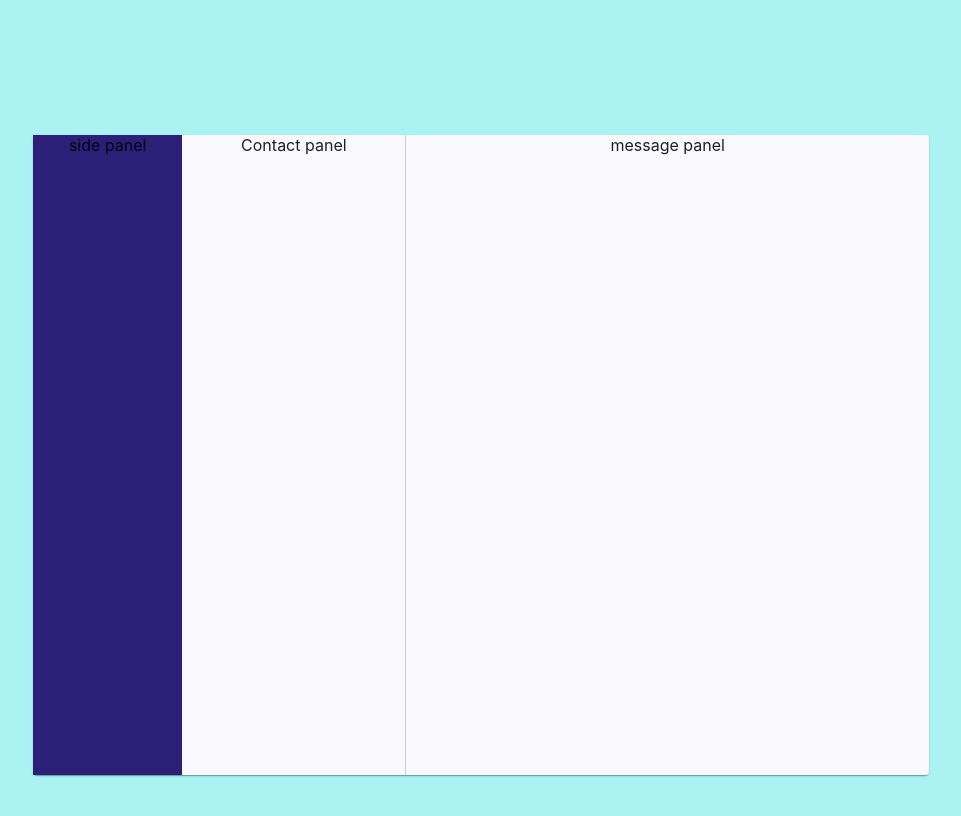
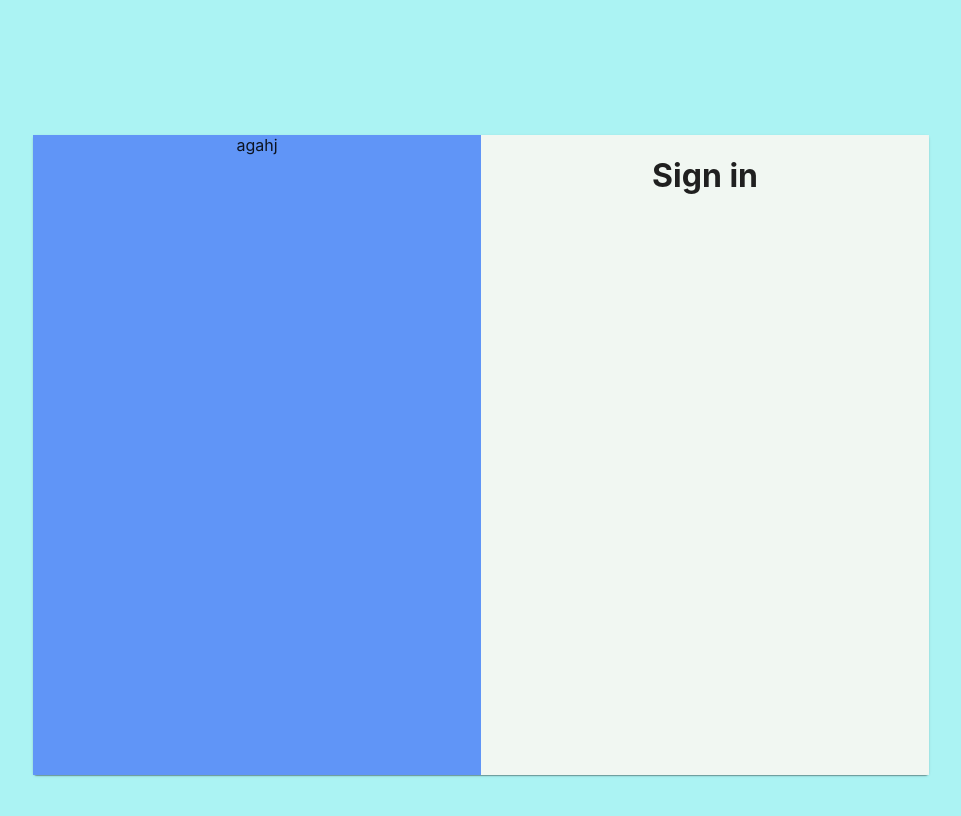
Before and after one commit to payal1206/Chat_Plus_App, a React (Create React App) app: page / in a window 1280 px wide. Shown: the top 816 px of the page, without its empty margins (189-1150 px from the left). Built offline with nearby package versions, Linux system fonts and the light colour scheme.

Commit message:
added signin modal

```diff
--- a/src/App.js
+++ b/src/App.js
@@ -3,12 +3,14 @@ import "./App.css";
 
 import Layout from "./component/dashboard/layout/layout";
 import Dashboard from "./component/dashboard/dashboard";
+import Signin from "./component/signin/signin";
 
 function App() {
   return (
     <div className="App">
       <Layout>
-        <Dashboard />
+        {/* <Dashboard /> */}
+        <Signin />
       </Layout>
     </div>
   );
--- a/src/component/signin/form1.js
+++ b/src/component/signin/form1.js
@@ -1,79 +1,77 @@
-// import React from "react";
+import React from "react";
 
-// import { Button, Col, Form, Row, Input, Typography } from "antd";
+function Form1() {
+  return (
+    <div>
+      <h1>Sign in</h1>
+    </div>
+  );
+}
 
-// const { Title, Text } = Typography;
+export default Form1;
 
-// function Form1() {
-//   return (
-//     <>
-//       <Title style={{}}>CHAT+APP LOGIN</Title>
-//       <Form
-//         style={{
-//           align: "middle",
-//           justify: "center",
-//           padding: "150px",
-//           color: "black",
-//         }}
-//       >
-//         <Form.Item
-//           style={{
-//             fontSize: "20px",
-//           }}
-//           label="Email"
-//           name="email"
-//           rules={[
-//             {
-//               required: true,
-//               message: "Please input a valid email!",
-//               type: "email",
-//             },
-//           ]}
-//         >
-//           <Input
-//             style={{ width: "200px", color: "black", height: "15px" }}
-//             placeholder="example@.com"
-//           />
-//         </Form.Item>
-//         <br />
-//         <Form.Item
-//           style={{
-//             fontSize: "20px",
-//           }}
-//           label="Password"
-//           name="password"
-//           rules={[
-//             {
-//               required: true,
-//               message: "Please enter password",
-//             },
-//           ]}
-//         >
-//           <Input.Password
-//             style={{ width: "350px", color: "black" }}
-//             placeholder="*****"
-//           />
-//         </Form.Item>
-//         <br />
-//         <Form.Item>
-//           <Button
-//             type="secondary"
-//             htmlType="submit"
-//             block
-//             style={{
-//               borderRadius: "70px",
-//               width: "120px",
-//               color: "blue",
-//               fontSize: "20px",
-//             }}
-//           >
-//             {" "}
-//             Login
-//           </Button>
-//         </Form.Item>
-//       </Form>
-//     </>
-//   );
-// }
-
-// export default Form1;
+/* <Title style={{}}>CHAT+APP LOGIN</Title>
+      <Form
+        style={{
+          align: "middle",
+          justify: "center",
+          padding: "150px",
+          color: "black",
+        }}
+      >
+        <Form.Item
+          style={{
+            fontSize: "20px",
+          }}
+          label="Email"
+          name="email"
+          rules={[
+            {
+              required: true,
+              message: "Please input a valid email!",
+              type: "email",
+            },
+          ]}
+        >
+          <Input
+            style={{ width: "200px", color: "black", height: "15px" }}
+            placeholder="example@.com"
+          />
+        </Form.Item>
+        <br />
+        <Form.Item
+          style={{
+            fontSize: "20px",
+          }}
+          label="Password"
+          name="password"
+          rules={[
+            {
+              required: true,
+              message: "Please enter password",
+            },
+          ]}
+        >
+          <Input.Password
+            style={{ width: "350px", color: "black" }}
+            placeholder="*****"
+          />
+        </Form.Item>
+        <br />
+        <Form.Item>
+          <Button
+            type="secondary"
+            htmlType="submit"
+            block
+            style={{
+              borderRadius: "70px",
+              width: "120px",
+              color: "blue",
+              fontSize: "20px",
+            }}
+          >
+            {" "}
+            Login
+          </Button>
+        </Form.Item>
+      </Form> */
--- a/src/component/signin/signin.js
+++ b/src/component/signin/signin.js
@@ -1,17 +1,19 @@
 import React from "react";
 import { Paper } from "@material-ui/core";
-import classes from "./signin.css";
-import Form1 from "../../signin/form1";
+import classes from "./signin.module.css";
+import Form1 from "./form1";
 
-export const Signin = () => {
+const Signin = () => {
   return (
-    <div className={classes.appBackground}>
-      <Paper className={classes.muiPaper}>
-        <div className={classes.grid}>
-          <div className={classes.item1}></div>
-          <div className={classes.item2}>{<Form1 />}</div>
+    <Paper className={classes.muiPaper}>
+      <div className={classes.grid}>
+        <div className={classes.item1}>agahj</div>
+        <div className={classes.item2}>
+          <Form1 />
         </div>
-      </Paper>
-    </div>
+      </div>
+    </Paper>
   );
 };
+
+export default Signin;
--- /dev/null
+++ b/src/component/signin/signin.module.css
@@ -0,0 +1,23 @@
+.muiPaper {
+  width: 70%;
+  margin-left: 180px;
+  margin-right: 120px;
+  height: 640px;
+}
+
+.grid {
+  display: grid;
+  height: 640px;
+  grid-template-columns: repeat(6, 1fr);
+  grid-template-rows: 640px;
+}
+
+.item1 {
+  background-color: rgb(96, 149, 247);
+  grid-column: 1/4;
+}
+
+.item2 {
+  background-color: rgba(240, 247, 242, 0.938);
+  grid-column: 4/12;
+}
```
Also changed, not shown: src/component/signin/signin.css (deleted, +0 -42 lines).
